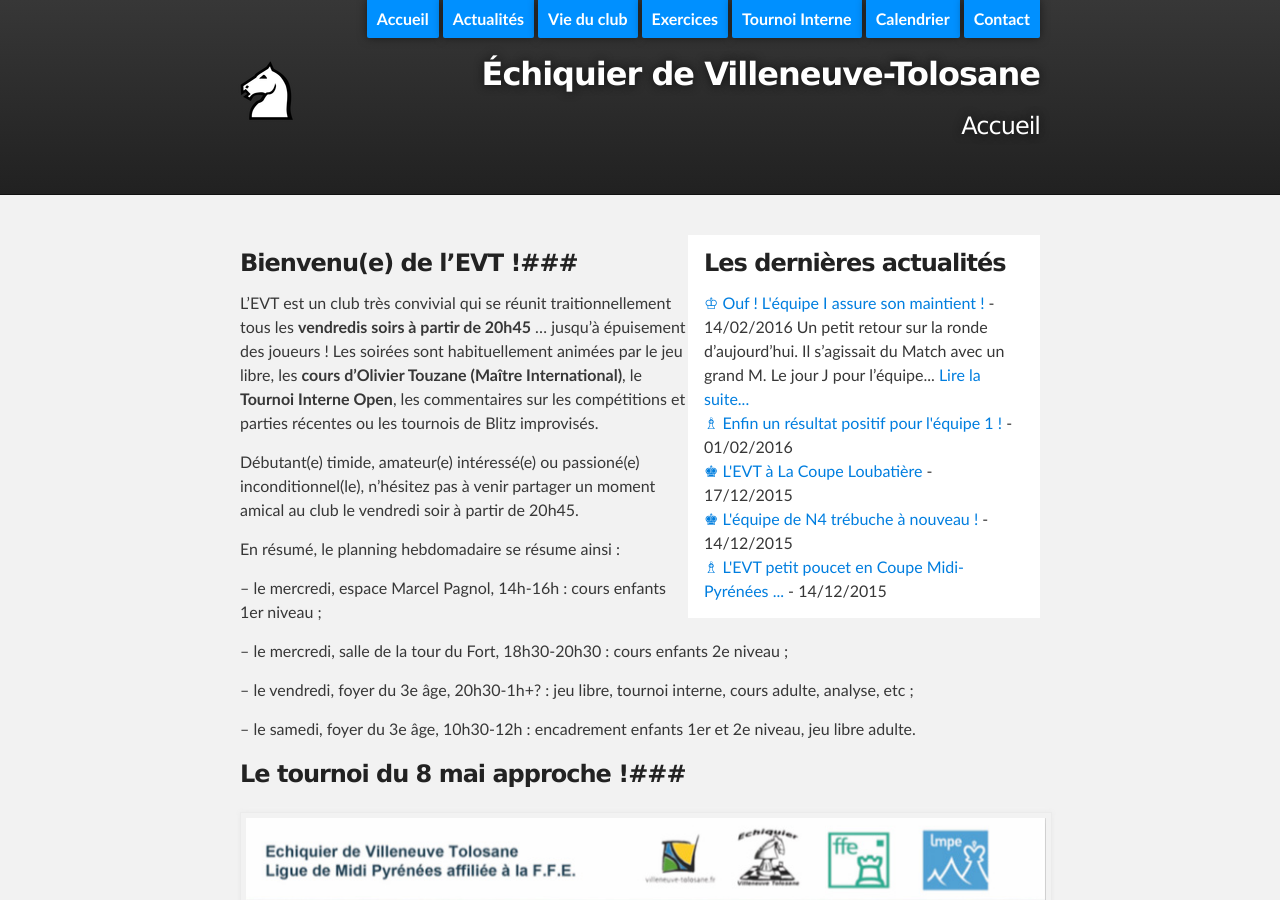
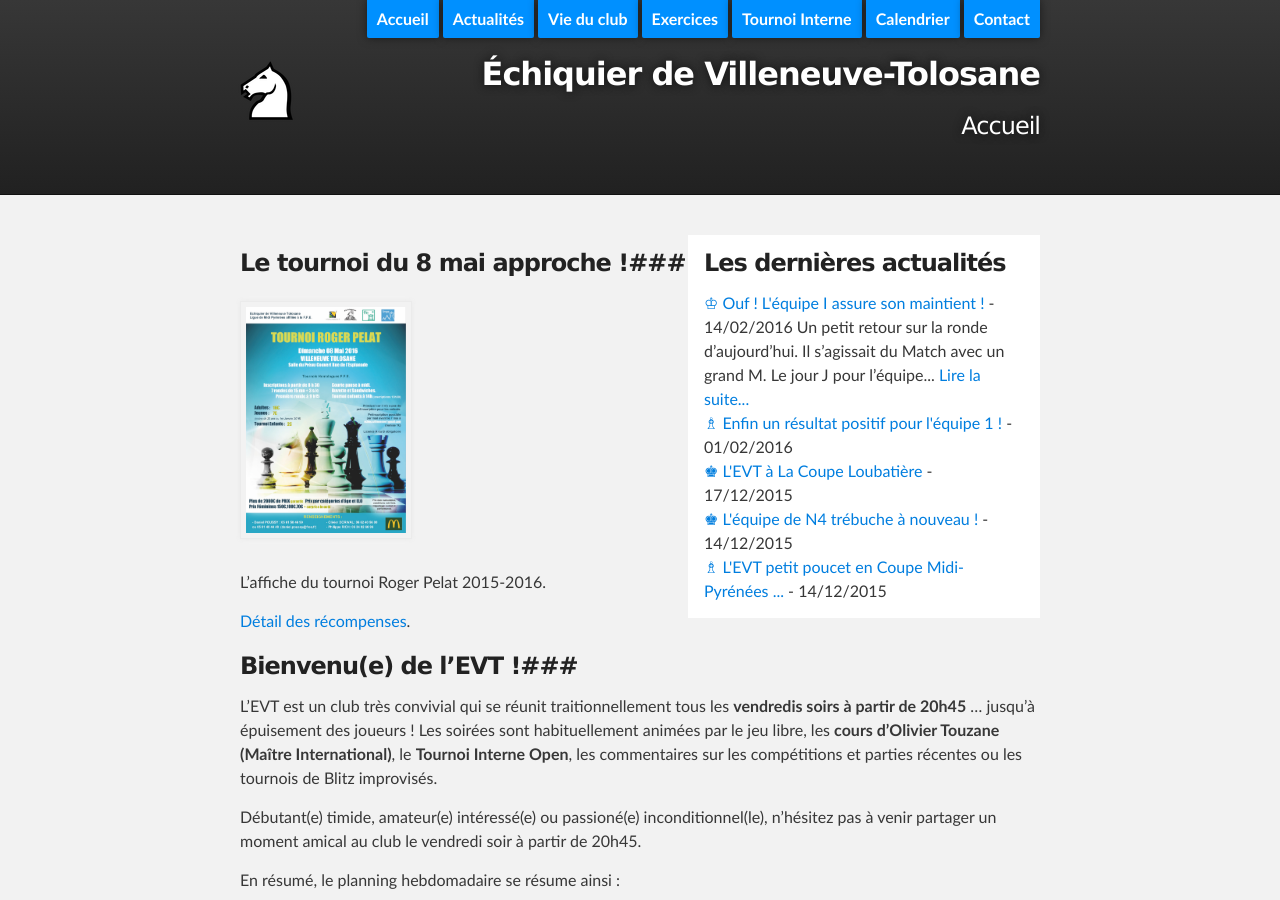
Before and after one commit to echiquier-villeneuve-tolosane/echiquier-villeneuve-tolosane.github.io, a Jekyll site: the page built from index.md, in a window 1280 px wide and 900 px high. Built offline with Jekyll 4.4.1, drawn with Linux system fonts in a browser that asks for light colours; nearby versions of some CDN libraries; some of the changed text lies outside the part shown.

Commit message:
Updated index.md

```diff
--- a/index.md
+++ b/index.md
@@ -4,6 +4,14 @@ root: .
 title: Accueil
 published: true
 ---
+
+### Le tournoi du 8 mai approche !###
+
+<img src="/documents/affiche_du_tournoi_roger_pelat_2016.jpg" style="width: 20%;"/>
+
+L'affiche du tournoi Roger Pelat 2015-2016.
+
+[Détail des récompenses](/documents/prix_du_tournoi_roger_pelat_2016.png).
 
 ### Bienvenu(e) de l'EVT !###
 
@@ -20,11 +28,3 @@ En résumé, le planning hebdomadaire se résume ainsi :
 -- le vendredi, foyer du 3e âge, 20h30-1h+? : jeu libre, tournoi interne, cours adulte, analyse, etc ;
 
 -- le samedi, foyer du 3e âge, 10h30-12h : encadrement enfants 1er et 2e niveau, jeu libre adulte.
-
-### Le tournoi du 8 mai approche !###
-
-<img src="/documents/affiche_du_tournoi_roger_pelat_2016.jpg"/>
-
-L'affiche du tournoi Roger Pelat 2015-2016.
-
-[Détail des récompenses](/documents/prix_du_tournoi_roger_pelat_2016.png).
```
